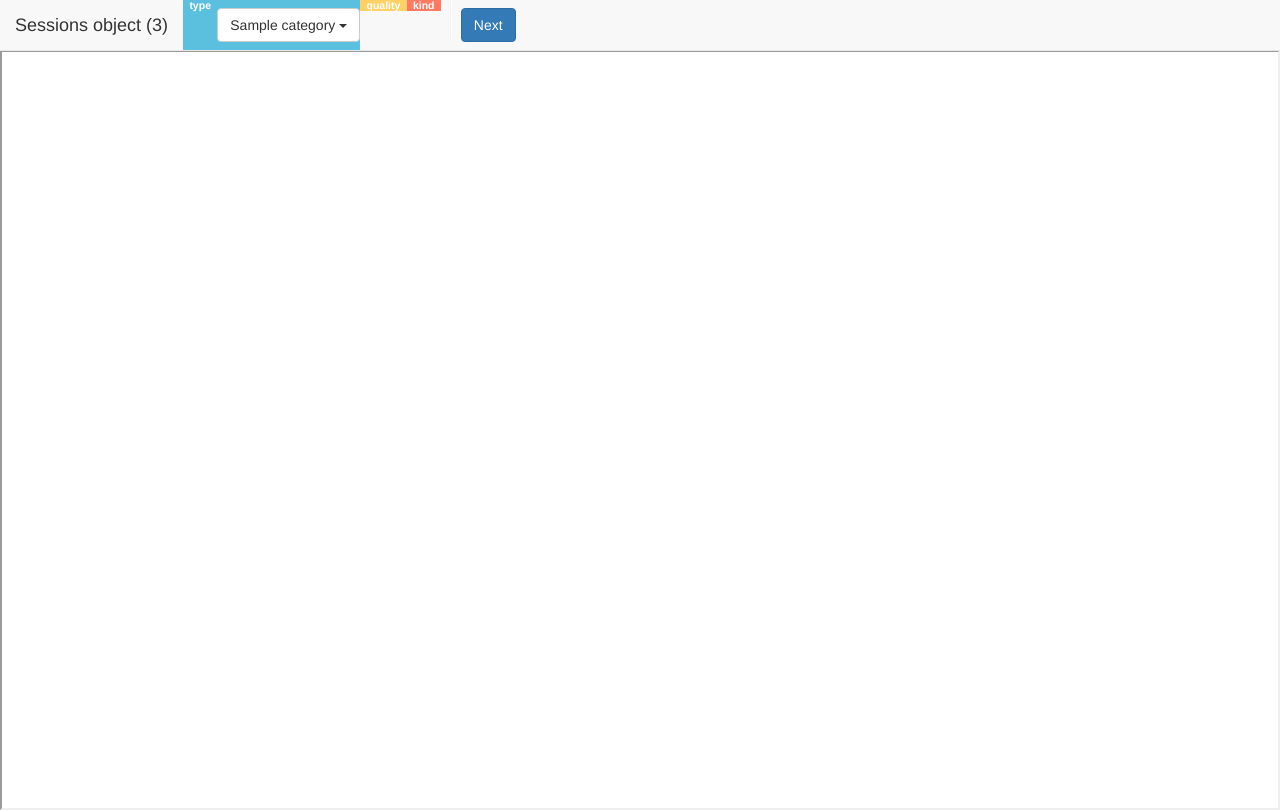
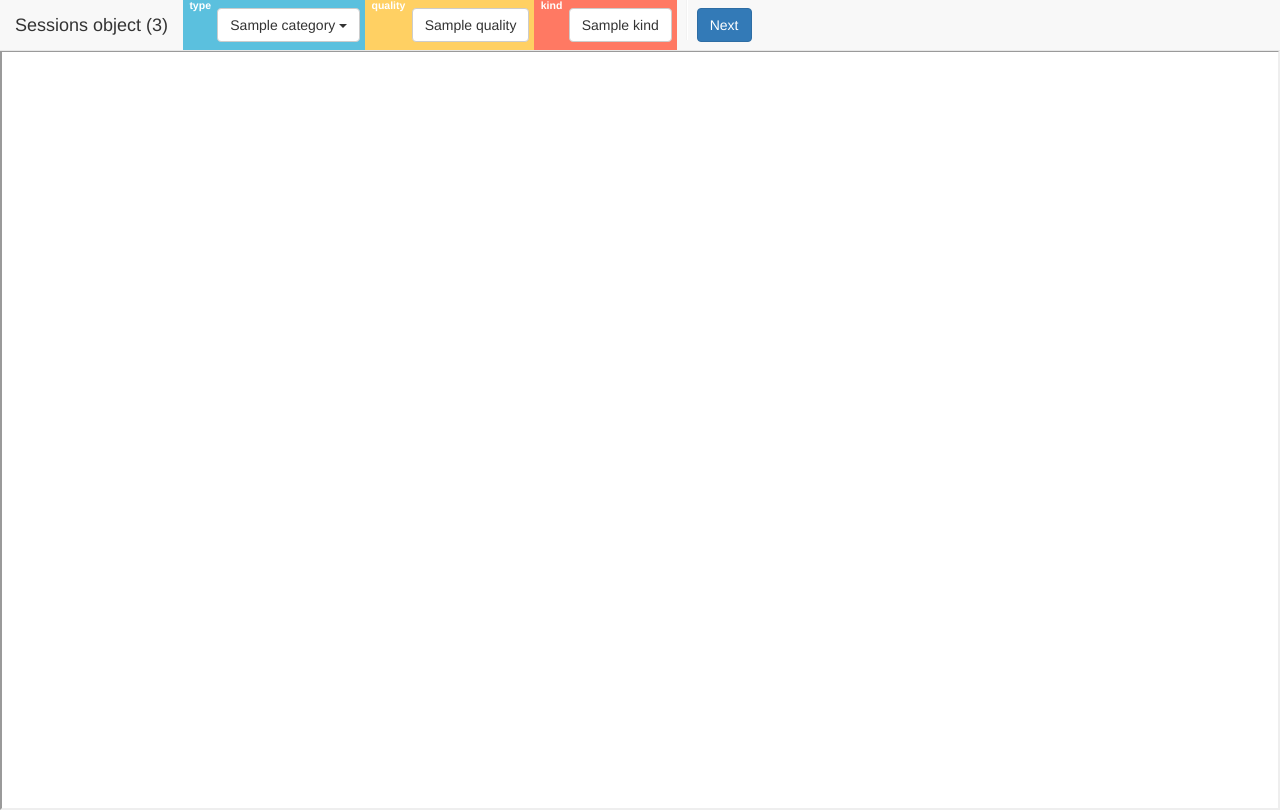
Before and after one commit to idradm/articles-types-learning-set, a Django app: template watson/templates/main.html in a window 1280 px wide. Run offline with Django 3.2, Linux system fonts and the light colour scheme; data comes from the database, SQL or seed files in the repository; tables that the repository leaves empty hold one stand-in row (values such as "Sample post"); the template is opened without the code that fills it: values that come from a table or form of the project are taken from there, most other values are stand-ins (such as "Sample title", 1, 10 or a date in 2020); parts of the project's set-up code (start-up, migrations or seed data) failed here and were passed over; some libraries are stand-ins or nearby versions.

Commit message:
PLA-1305 handling metrics in view

```diff
--- a/watson/admin.py
+++ b/watson/admin.py
@@ -1,5 +1,5 @@
 from django.contrib import admin
-from watson.models import Sessions, State, ArticleTypes, SessionArticles, ArticleData, Type
+from watson.models import Sessions, State, ArticleTypes, SessionArticles, ArticleData, Type, Kind, Quality
 from watson import documents
 
 # Register your models here.
@@ -26,3 +26,5 @@ admin.site.register(ArticleTypes)
 admin.site.register(SessionArticles)
 admin.site.register(ArticleData)
 admin.site.register(Type)
+admin.site.register(Kind)
+admin.site.register(Quality)
--- a/watson/static/watson/css/watson.css
+++ b/watson/static/watson/css/watson.css
@@ -40,3 +40,7 @@
     border-left: 1px solid #f2f2f2;
     border-right: 1px solid #ffffff;
 }
+
+.padding-right-5 {
+    padding-right: 5px;
+}
--- a/watson/static/watson/js/watson.js
+++ b/watson/static/watson/js/watson.js
@@ -5,16 +5,18 @@ $(function(){
         var that = this;
         var data = {
             "csrfmiddlewaretoken": $('.token input').val(),
-            "type": $(this).text()
+            "type": $(this).text(),
+            "metric": $(this).data('metric')
         };
         $.ajax({
             url: window.location.href,
             type: "POST",
             data: data
         }).success(function(e) {
-            $('.watson-cat').find('.btn-success').removeClass('btn-success');
+            $parent = $('.watson-metric').has(that);
+            $parent.find('.btn-success').removeClass('btn-success');
             $(that).addClass('btn-success');
-            $('.watson-cat').has(that).find('.watson-cat-btn').addClass('btn-success');
+            $parent.find('.watson-cat').has(that).children('button').addClass('btn-success');
         });
     });
 
--- a/watson/templates/main.html
+++ b/watson/templates/main.html
@@ -18,13 +18,13 @@
                 </a>
             </li>
         </ul>
-        <ul class="nav navbar-nav blue-background">
+        <ul class="nav navbar-nav blue-background padding-right-5 watson-metric">
             {% include "metrics/types.html" %}
         </ul>
-        <ul class="nav navbar-nav yellow-background">
+        <ul class="nav navbar-nav yellow-background padding-right-5 watson-metric">
             {% include "metrics/quality.html" %}
         </ul>
-        <ul class="nav navbar-nav salmon-background">
+        <ul class="nav navbar-nav salmon-background padding-right-5 watson-metric">
             {% include "metrics/kinds.html" %}
         </ul>
         <li class="nav navbar-nav divider"/>
--- a/watson/templates/metrics/kinds.html
+++ b/watson/templates/metrics/kinds.html
@@ -1 +1,8 @@
-<div class="label">kind</div>
+<li>
+    <div class="label">kind</div>
+    <li class="btn-group">
+    {% for kind in kinds %}
+        <button type="button" class="btn btn-default navbar-btn watson-btn {% if set.kind.name == kind.name %}btn-success{% endif %}" data-metric="kind">{{ kind.name }}</button>
+    {% endfor %}
+    </li>
+</li>
--- a/watson/templates/metrics/quality.html
+++ b/watson/templates/metrics/quality.html
@@ -1 +1,8 @@
-<div class="label">quality</div>
+<li>
+    <div class="label">quality</div>
+    <li class="btn-group">
+    {% for quality in quality_levels %}
+        <button type="button" class="btn btn-default navbar-btn watson-btn {% if set.quality.name == quality.name %}btn-success{% endif %}" data-metric="quality">{{ quality.name }}</button>
+    {% endfor %}
+    </li>
+</li>
--- a/watson/templates/metrics/types.html
+++ b/watson/templates/metrics/types.html
@@ -1,13 +1,14 @@
-<li class="btn-group">
+<li>
     <div class="label">type</div>
     {% for category, types in categories.items %}
-        <li class="dropdown watson-cat">
-            <button class="watson-cat-btn btn btn-default navbar-btn dropdown-toggle {% if set.type.category == category %}btn-success{% endif %}" data-toggle="dropdown" data-target="#">
+    <li class="watson-cat">
+        <button type="button" class="btn btn-default navbar-btn {% if set.type.category == category %}btn-success{% endif %}"
+                data-toggle="dropdown" data-target="#">
             {{ category }} <span class="caret"></span>
         </button>
         <ul class="dropdown-menu">
             {% for type in types %}
-                <li><a class="watson-btn {% if set.type.name == type %}btn-success{% endif %}">{{ type }}</a></li>
+                <li><a class="watson-btn {% if set.type.name == type %}btn-success{% endif %}" data-metric="type">{{ type }}</a></li>
             {% endfor %}
         </ul>
     </li>
```
Also changed, not shown: watson/status.py (+55 -1 lines), watson/views.py (+5 -3 lines). Lines whose indentation alone changed are shown as unchanged.
